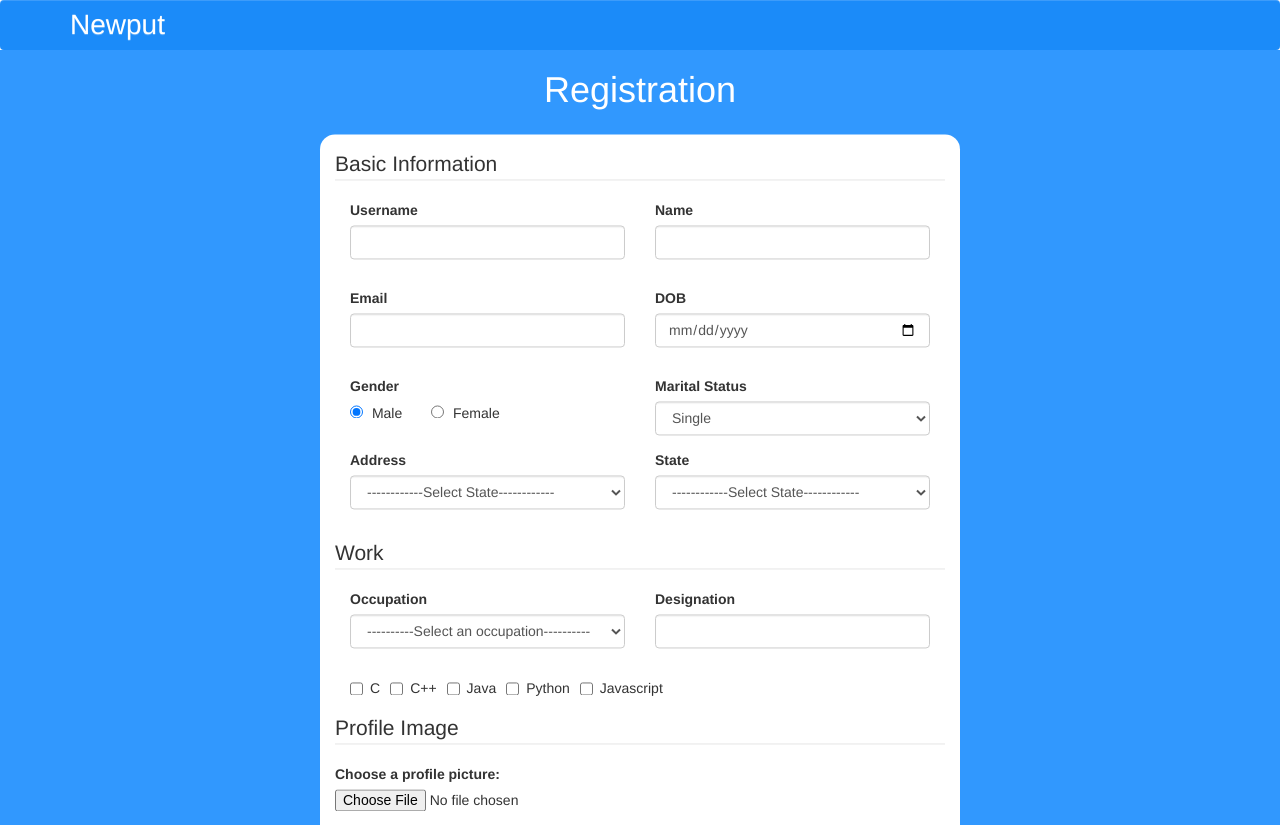
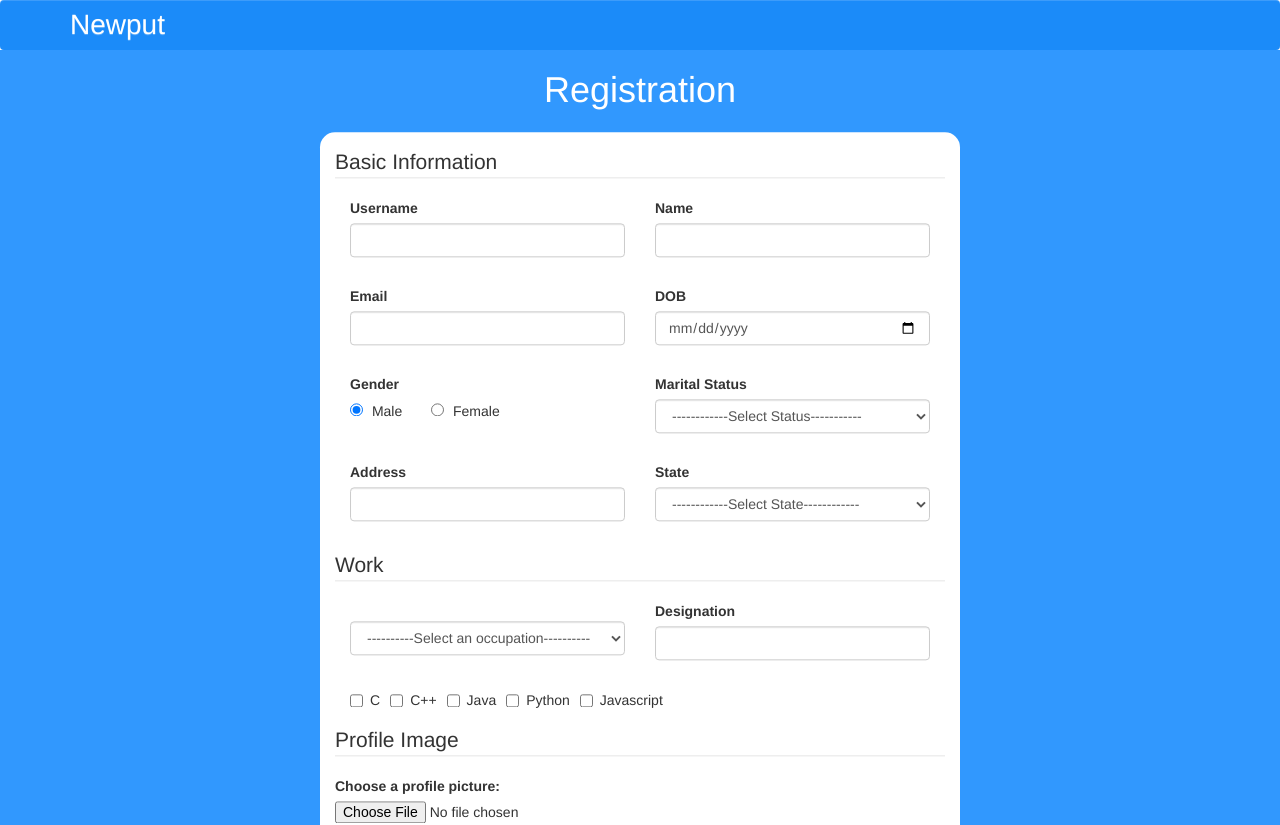
Before and after one commit to MishraSagar/Social-Review-Assignment, a React app: page /registration in a window 1280 px wide. Shown: the top 825 px of the page. Built offline with nearby package versions, Linux system fonts and the light colour scheme.

Commit message:
Completed registration form validation

```diff
--- a/src/Components/Registration.js
+++ b/src/Components/Registration.js
@@ -41,49 +41,14 @@ class Registration extends React.Component {
     };
 
     renderSelectField = (field) => {
-        const { meta: { pristine, touched, error}} = field;
+        const { children, meta: { pristine, touched, error}} = field;
         const className = `col-xs-6 form-group ${touched && error ? 'has-error' : '' }`;
 
         return (
             <div className={className}>
                 <label>{field.label}</label>
                 <select {...field.input} className="form-control">
-                    <option value="">------------Select State------------</option>
-                    <option value="Andaman and Nicobar Islands">Andaman and Nicobar Islands</option>
-                    <option value="Andhra Pradesh">Andhra Pradesh</option>
-                    <option value="Arunachal Pradesh">Arunachal Pradesh</option>
-                    <option value="Assam">Assam</option>
-                    <option value="Bihar">Bihar</option>
-                    <option value="Chandigarh">Chandigarh</option>
-                    <option value="Chhattisgarh">Chhattisgarh</option>
-                    <option value="Dadra and Nagar Haveli">Dadra and Nagar Haveli</option>
-                    <option value="Daman and Diu">Daman and Diu</option>
-                    <option value="Delhi">Delhi</option>
-                    <option value="Goa">Goa</option>
-                    <option value="Gujarat">Gujarat</option>
-                    <option value="Haryana">Haryana</option>
-                    <option value="Himachal Pradesh">Himachal Pradesh</option>
-                    <option value="Jammu and Kashmir">Jammu and Kashmir</option>
-                    <option value="Jharkhand">Jharkhand</option>
-                    <option value="Karnataka">Karnataka</option>
-                    <option value="Kerala">Kerala</option>
-                    <option value="Lakshadweep">Lakshadweep</option>
-                    <option value="Madhya Pradesh">Madhya Pradesh</option>
-                    <option value="Maharashtra">Maharashtra</option>
-                    <option value="Manipur">Manipur</option>
-                    <option value="Meghalaya">Meghalaya</option>
-                    <option value="Mizoram">Mizoram</option>
-                    <option value="Nagaland">Nagaland</option>
-                    <option value="Orissa">Orissa</option>
-                    <option value="Pondicherry">Pondicherry</option>
-                    <option value="Punjab">Punjab</option>
-                    <option value="Rajasthan">Rajasthan</option>
-                    <option value="Sikkim">Sikkim</option>
-                    <option value="Tamil Nadu">Tamil Nadu</option>
-                    <option value="Tripura">Tripura</option>
-                    <option value="Uttaranchal">Uttaranchal</option>
-                    <option value="Uttar Pradesh">Uttar Pradesh</option>
-                    <option value="West Bengal">West Bengal</option>
+                    {children}
                 </select>
                 <div style={{ height: '14px', fontSize: '12px', color: '#a64540' }}>{ touched && error ? error : ' ' }</div>
             </div>
@@ -118,31 +83,65 @@ class Registration extends React.Component {
                                     <Field label="Gender" name="gender" component="input" type="radio" value="Female"/> <span style={{padding: '10px 25px 10px 5px'}}>  Female </span>
                                 </div>
 
-                                <div className="form-group col-xs-6">
-                                    <label>Marital Status</label>
-                                    <Field className="form-control" name="maritalStatus" component="select" >
-                                        <option value="Single">Single</option>
-                                        <option value="Married">Married</option>
+                                <Field label="Marital Status" className="form-control" name="maritalStatus" component={this.renderSelectField}>
+                                    <option value="">------------Select Status-----------</option>
+                                    <option value="Single">Single</option>
+                                    <option value="Married">Married</option>
+                                </Field>
+
+                                <Field label="Address" name="address" component={this.renderInputField} type="text"/>
+                                <Field label="State" name="state" component={this.renderSelectField} >
+                                    <option value="">------------Select State------------</option>
+                                    <option value="Andaman and Nicobar Islands">Andaman and Nicobar Islands</option>
+                                    <option value="Andhra Pradesh">Andhra Pradesh</option>
+                                    <option value="Arunachal Pradesh">Arunachal Pradesh</option>
+                                    <option value="Assam">Assam</option>
+                                    <option value="Bihar">Bihar</option>
+                                    <option value="Chandigarh">Chandigarh</option>
+                                    <option value="Chhattisgarh">Chhattisgarh</option>
+                                    <option value="Dadra and Nagar Haveli">Dadra and Nagar Haveli</option>
+                                    <option value="Daman and Diu">Daman and Diu</option>
+                                    <option value="Delhi">Delhi</option>
+                                    <option value="Goa">Goa</option>
+                                    <option value="Gujarat">Gujarat</option>
+                                    <option value="Haryana">Haryana</option>
+                                    <option value="Himachal Pradesh">Himachal Pradesh</option>
+                                    <option value="Jammu and Kashmir">Jammu and Kashmir</option>
+                                    <option value="Jharkhand">Jharkhand</option>
+                                    <option value="Karnataka">Karnataka</option>
+                                    <option value="Kerala">Kerala</option>
+                                    <option value="Lakshadweep">Lakshadweep</option>
+                                    <option value="Madhya Pradesh">Madhya Pradesh</option>
+                                    <option value="Maharashtra">Maharashtra</option>
+                                    <option value="Manipur">Manipur</option>
+                                    <option value="Meghalaya">Meghalaya</option>
+                                    <option value="Mizoram">Mizoram</option>
+                                    <option value="Nagaland">Nagaland</option>
+                                    <option value="Orissa">Orissa</option>
+                                    <option value="Pondicherry">Pondicherry</option>
+                                    <option value="Punjab">Punjab</option>
+                                    <option value="Rajasthan">Rajasthan</option>
+                                    <option value="Sikkim">Sikkim</option>
+                                    <option value="Tamil Nadu">Tamil Nadu</option>
+                                    <option value="Tripura">Tripura</option>
+                                    <option value="Uttaranchal">Uttaranchal</option>
+                                    <option value="Uttar Pradesh">Uttar Pradesh</option>
+                                    <option value="West Bengal">West Bengal</option>
                                     </Field>
-                                </div>
-
-                                <Field label="Address" name="address" component={this.renderSelectField} />
-                                <Field label="State" name="state" component={this.renderSelectField} />
                             </fieldset>
 
                             <fieldset>
                                 <legend>Work</legend>
-                                <div className="form-group col-xs-6">
-                                    <label>Occupation</label>
-                                    <Field className="form-control" name="occupation" component="select" >
-                                        <option>----------Select an occupation----------</option>
+                                    <Field className="form-control" name="occupation" component={this.renderSelectField} >
+                                        <option value="">----------Select an occupation----------</option>
                                         <option value="developer">Developer</option>
                                         <option value="System Engineer">System Engineer</option>
                                         <option value="IT specialist">IT specialist</option>
                                         <option value="QA">QA</option>
                                         <option value="Architect">Architect</option>
                                     </Field>
-                                </div>
+
+
                                 <Field label="Designation" name="designation" component={this.renderInputField} type="text"/>
                                 <div className="col-xs-12 form-group">
                                 <label className="checkbox-inline">
@@ -201,6 +200,10 @@ function validate(values) {
         errors.gender = "Please select your gender";
     }
 
+    if (!values.maritalStatus) {
+        errors.maritalStatus = "Please select your marital status";
+    }
+
     if (values.name) {
         let name = values.name;
         if (name.length < 5) {
@@ -209,6 +212,20 @@ function validate(values) {
     }
     else {
         errors.name = 'Please enter your name';
+    }
+
+    if (!values.occupation) {
+        errors.occupation = "Please select occupation";
+    }
+
+    if (values.designation) {
+        let designation = values.designation;
+        if (designation.length < 10) {
+            errors.designation = "Designation should have 10 or more characters";
+        }
+    }
+    else {
+        errors.designation = "Please enter your designation"
     }
 
     if (values.email) {
```
